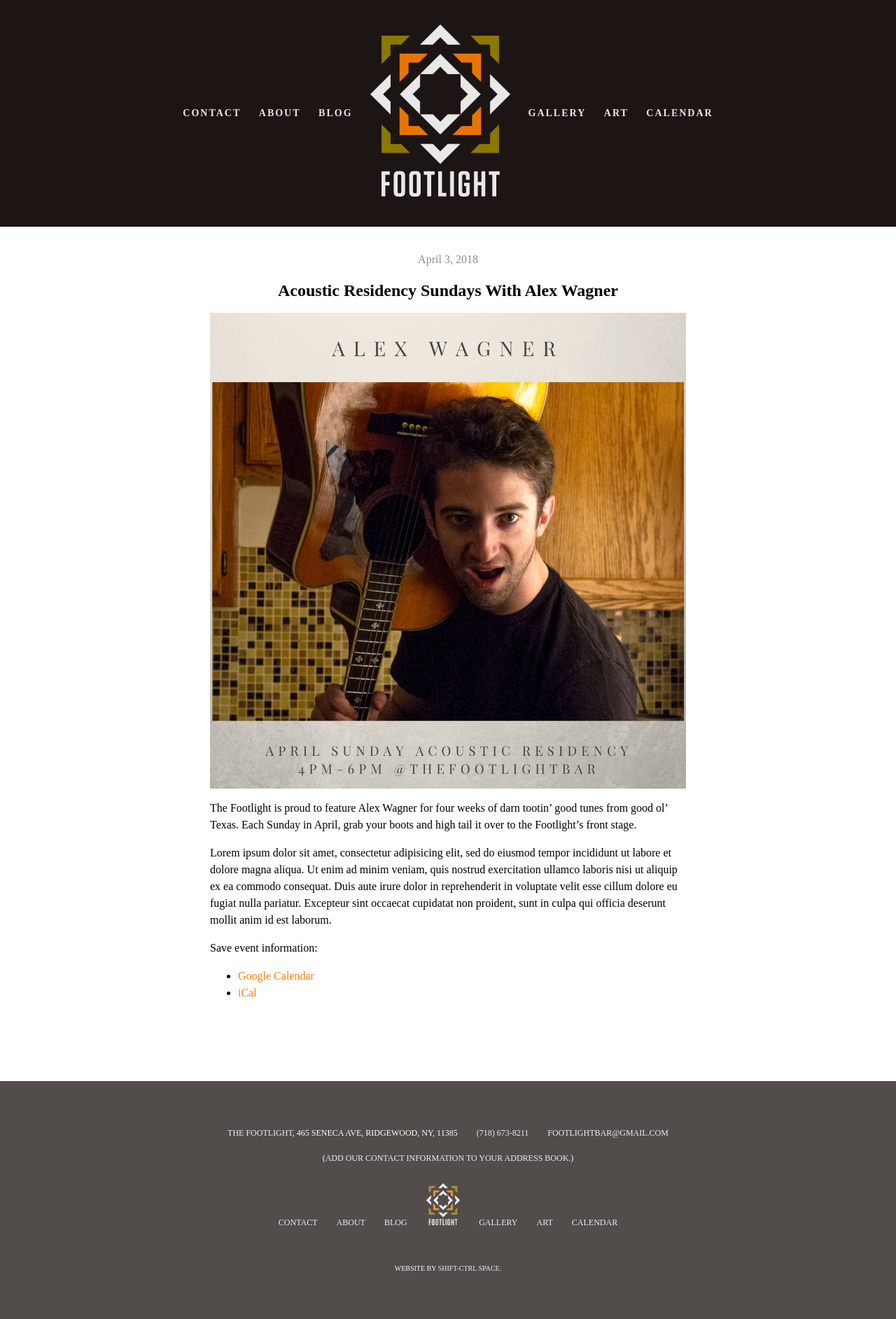
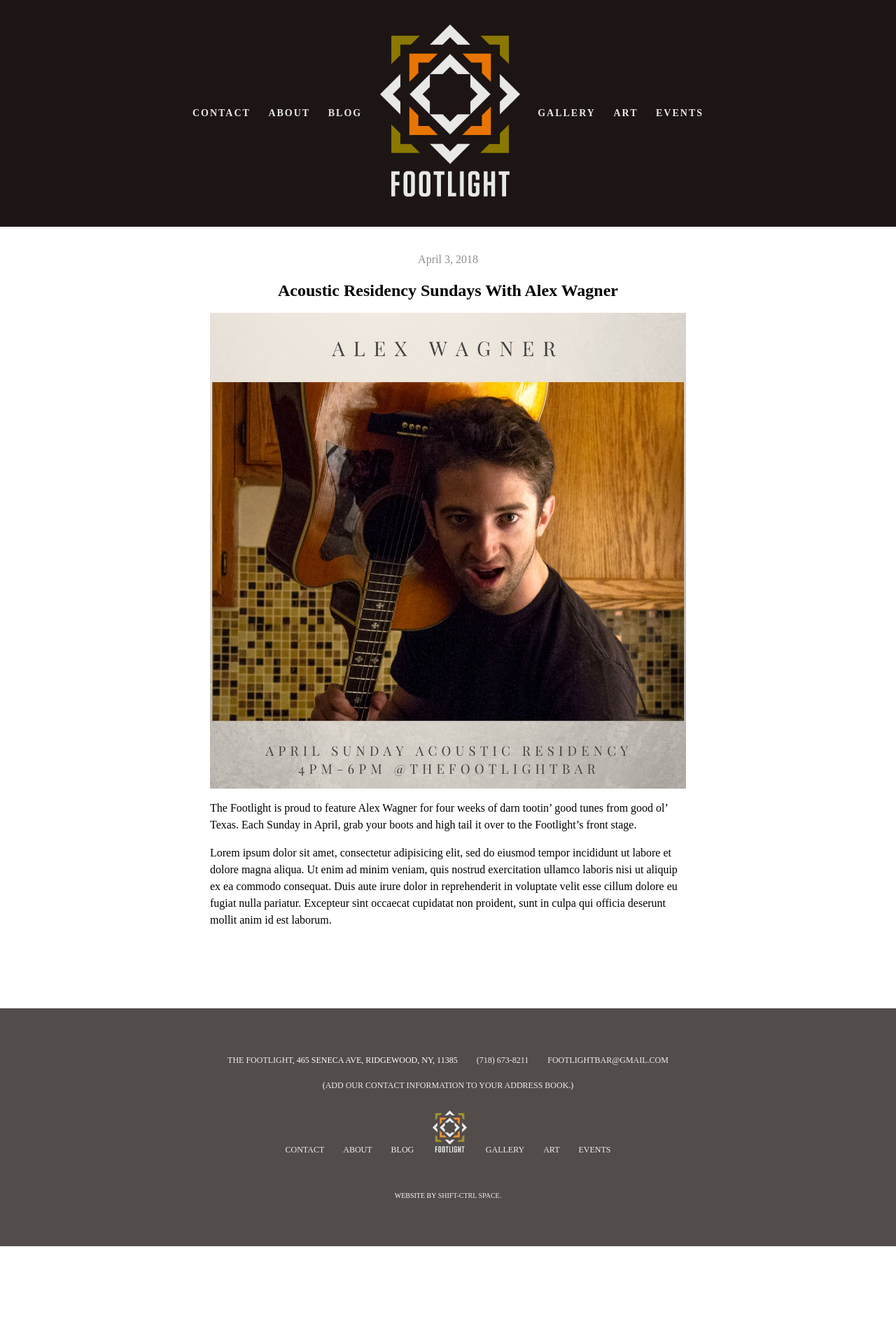
Before and after one commit to elryrie/thefootlightbar.github.io, a Jekyll site: the page built from _posts/2018-04-03-acoustic-residency-sundays-with-alex-wagner.md, in a window 1280 px wide. Shown: the whole page at 70% size. Built offline with Jekyll 4.4.1, drawn with Linux system fonts in a browser that asks for light colours; some web fonts are replaced; after the commit the page ends 1781 px from its top, so only the background shows below that.

Commit message:
New approach to the "calendar," it's really just the "events."

```diff
--- a/_config.yml
+++ b/_config.yml
@@ -34,7 +34,7 @@
     values:
       layout: "post"
   - scope:
-      path: "calendars/*.ics"
+      path: "events/*.ics"
     values:
       layout: "iCalendar"
 
--- a/_data/calendars/back-stage.csv
+++ /dev/null
@@ -1,2 +0,0 @@
-Summary,Start_Date,Start_Time,End_Date,End_Time,Recurrence,Recurrence_Count,Location,Description,Image,Status,URL,Categories
-Whose Mike is it Anyway?,2018-04-02,21:00:00,2018-04-02,23:00:00,WEEKLY,,,A wild night hosted by Tim Shea!,,CONFIRMED,,
--- a/_data/calendars/front-stage.csv
+++ /dev/null
@@ -1,5 +0,0 @@
-Summary,Start_Date,Start_Time,End_Date,End_Time,Recurrence,Recurrence_Interval,Recurrence_Count,Location,Description,Image,Status,URL,Categories
-One-off Concert,2018-04-21,20:00:00,2018-04-21,23:00:00,,,,,This band rocks!,https://example.com/image.jpg,,https://thefootlightbar.nyc/events/example-event/,"Concert,Rock Music"
-Karaoke,2018-04-23,22:00:00,2018-04-24,02:00:00,WEEKLY,,,,Karaoke is the best part of the night.,,,,
-Acoustic Residency Sundays with Alex Wagner,2018-04-01,16:00:00,2018-04-01,18:00:00,WEEKLY,,5,,Alex Wagner performs guitar!,https://static1.squarespace.com/static/5557afb5e4b00de931f0204b/t/5ac3e7ad88251b3d00f43558/1522788281919/isaac+mcclung+%281%29+%281%29.jpg?format=2500w,CONFIRMED,https://example.com/,Acoustic Residency
-Pot Luck Mondays by Local Roots,2018-04-02,19:00:00,2018-04-02,21:00:00,WEEKLY,2,,,,,,,
--- /dev/null
+++ b/_data/events.csv
@@ -0,0 +1,6 @@
+Calendar,Summary,Start_Date,Start_Time,End_Date,End_Time,Recurrence,Recurrence_Interval,Recurrence_Count,Location,Description,Image,Status,URL,Categories
+Back Stage,One-off Concert,2018-04-21,20:00:00,2018-04-21,23:00:00,,,,,This band rocks!,https://example.com/image.jpg,,https://thefootlightbar.nyc/events/example-event/,"Concert,Rock Music"
+Front Stage,Karaoke,2018-04-23,22:00:00,2018-04-24,02:00:00,WEEKLY,,,,Karaoke is the best part of the night.,,,,
+Front Stage,Acoustic Residency Sundays with Alex Wagner,2018-04-01,16:00:00,2018-04-01,18:00:00,WEEKLY,,5,,Alex Wagner performs guitar!,https://static1.squarespace.com/static/5557afb5e4b00de931f0204b/t/5ac3e7ad88251b3d00f43558/1522788281919/isaac+mcclung+%281%29+%281%29.jpg?format=2500w,CONFIRMED,https://example.com/,Acoustic Residency
+Front Stage,Pot Luck Mondays by Local Roots,2018-04-02,19:00:00,2018-04-02,21:00:00,WEEKLY,2,,,,,,,
+Back Stage,Whose Mike is it Anyway?,2018-04-02,21:00:00,2018-04-02,23:00:00,WEEKLY,,,,A wild night hosted by Tim Shea!,,CONFIRMED,,
--- a/_data/nav_menus.yml
+++ b/_data/nav_menus.yml
@@ -20,5 +20,5 @@
     url: /art/
     text: Art
   -
-    url: /calendars/
-    text: Calendar
+    url: /events/
+    text: Events
--- a/_includes/h-entry.html
+++ b/_includes/h-entry.html
@@ -1,28 +1,37 @@
-<article id="post-{{ include.entry.id | slugify }}" class="h-entry hentry">
+{% if include.entry %}
+    {% assign entry = include.entry %}
+{% else %}
+    {% assign entry = page %}
+{% endif %}
+<article id="post-{{ entry.id | slugify }}" class="h-entry hentry">
     <header>
-        <time class="dt-published published" datetime="{{ include.entry.date | date_to_xmlschema }}">{{ include.entry.date | date: site.iCalendar.date_format }}</time>
+        <time class="dt-published published" datetime="{{ entry.date | date_to_xmlschema }}">{{ entry.date | date: site.iCalendar.date_format }}</time>
         <h1 class="p-name entry-title">
-            <a href="{{ include.entry.url }}" class="u-url">{{ include.entry.title }}</a>
+            <a href="{{ entry.url }}" class="u-url">{{ entry.title }}</a>
         </h1>
-        {% if include.entry.author %}<p class="ByLine">
-            By <span class="p-author">{{ include.entry.author }}</span>
+        {% if entry.author %}<p class="ByLine">
+            By <span class="p-author">{{ entry.author }}</span>
         </p>{% endif %}
     </header>
 
-    {% if include.entry.image_url %}
-    <img src="{{ include.entry.image_url | relative_url }}" alt="{{ include.entry.image_alt }}" class="u-featured" />
+    {% if entry.image_url %}
+    <img src="{{ entry.image_url | relative_url }}" alt="{{ entry.image_alt }}" class="u-featured" />
     {% endif %}
 
     <div class="e-content entry-content">
-        {% if include.excerpt_only %}{{ include.entry.excerpt }}{% else %}{{ content }}{% endif %}
+        {% if include.excerpt_only %}{{ entry.excerpt }}{% else %}{{ content }}{% endif %}
     </div>
 
     <footer>
-        {% if include.excerpt_only and include.entry.excerpt != include.entry.content %}
-        <p class="ReadMore"><a href="{{ include.entry.url | relative_url }}">Read on&hellip;</a>.</p>
+        {% if include.excerpt_only and entry.excerpt != entry.content %}
+        <p class="ReadMore"><a href="{{ entry.url | relative_url }}">Read on&hellip;</a>.</p>
         {% endif %}
         {% unless include.excerpt_only %}
-            {% include h-events.html %}
+            {% assign event = site.data.events | where: "Summary", include.entry.event_summary | first %}
+            {% if event %}
+                {% include h-event.html event=event %}
+                {% include h-events-download-links.html %}
+            {% endif %}
         {% endunless %}
     </footer>
 </article>
--- a/_includes/h-event.html
+++ b/_includes/h-event.html
@@ -25,7 +25,7 @@
 {% else %}
     {% assign recurrence_count = event.Recurrence_Count | default: 1 | plus: 0 %}
 {% endif %}
-<ol id="h-events" class="recurrence-{{ recur_class }}">
+<ol class="h-events recurrence-{{ recur_class }}">
 {% for i in (1..recurrence_count) %}
 {% assign x = i | minus: 1 %}
 {% if i == 1 %}
@@ -36,7 +36,19 @@
 {% assign start_date_unixtime = event.Start_Date | date: "%s" | plus: seconds_offset %}
 {% assign end_date_unixtime = event.End_Date | date: "%s" | plus: seconds_offset %}
     <li class="h-event vevent">
+        {% if event.Recurrence %}
+        <p class="event-recurrence">
+            {{ recur_class | capitalize }} on
+            {% case recur_class %}
+                {% when "weekly" %}
+                    {{ start_date_unixtime | date: "%A" }}s
+            {% endcase %}
+        </p>
+        {% endif %}
         <ul>
+            {% if event.Image %}
+            <li class="event-image"><img src="{{ event.Image }}" alt="" /></li>
+            {% endif %}
             <li class="p-summary summary p-name">
                 {{ event.Summary }}
             </li>
@@ -51,16 +63,16 @@
                     {% if location[5] %}<span class="p-country country">{{ location[5] | strip }}</span>{% endif %}
                 </span>
             </li>
-            <li>
-                Starts at <abbr class="dt-start dtstart" title="{{ start_date_unixtime | date: "%Y%m%d" }}T{{ event.Start_Time | date: "%H%M%S" }}">{{ start_date_unixtime | date: site.iCalendar.date_format }} {{ event.Start_Time | date: site.iCalendar.time_format }}</abbr>
+            <li class="event-start">
+                Starts at <abbr class="dt-start dtstart" title="{{ start_date_unixtime | date: "%Y%m%d" }}T{{ event.Start_Time | date: "%H%M%S" }}"><span class="event-start-date">{{ start_date_unixtime | date: site.iCalendar.date_format }}</span> <span class="event-start-time">{{ event.Start_Time | date: site.iCalendar.time_format }}</span></abbr>
             </li>
-            <li>
-                Ends at <abbr class="dt-end dtend" title="{{ end_date_unixtime | date: "%Y%m%d" }}T{{ event.End_Time | date: "%H%M%S" }}">{{ end_date_unixtime | date: site.iCalendar.date_format }} {{ event.End_Time | date: site.iCalendar.time_format }}</abbr>
+            <li class="event-end">
+                Ends at <abbr class="dt-end dtend" title="{{ end_date_unixtime | date: "%Y%m%d" }}T{{ event.End_Time | date: "%H%M%S" }}"><span class="event-end-date">{{ end_date_unixtime | date: site.iCalendar.date_format }}</span> <span class="event-end-time">{{ event.End_Time | date: site.iCalendar.time_format }}</span></abbr>
             </li>
             {% if event.URL %}<li>
                 <a href="{{ event.URL }}" class="u-url url">More information.</a>
             </li>{% endif %}
-            {% if event.Status %}<li>
+            {% if event.Status %}<li class="event-status">
                 Status: <span class="status">{{ event.Status | upcase }}</span>
             </li>{% endif %}
             <li class="p-description description">
--- a/_includes/h-events.html
+++ /dev/null
@@ -1,15 +0,0 @@
-{% for calendar in site.data.calendars %}
-    {% for event in calendar[1] %}
-        {% assign event_slug = event.Summary | slugify %}
-        {% if event_slug == include.entry.slug %}
-            {% include h-event.html event=event %}
-            <div class="download-h-events">
-                <p>Save event information:</p>
-                <ul>
-                    <li><a href="{% include google-calendar-url.html event=event %}" title="Add this event to your Google Calendar.">Google Calendar</a></li>
-                    <li><a href="http://h2vx.com/ics/{{ include.entry.url | absolute_url | cgi_escape }}" title="Download this event as an iCalendar file.">iCal</a></li>
-                </ul>
-            </div>
-        {% endif %}
-    {% endfor %}
-{% endfor %}
--- a/static/css/main.css
+++ b/static/css/main.css
@@ -23,8 +23,9 @@
 #gallery,
 .posts-wrapper,
 .Pagination,
-#h-events,
-#h-events ul {
+#events-wrapper,
+.h-events,
+.h-events ul {
     list-style: none;
     margin: 0 auto;
     padding: 0;
@@ -232,7 +233,8 @@
     display: block;
     margin: 0 auto;
 }
-#h-events {
+.h-entry .h-events,
+.h-events > li:not(:first-child) {
     display: none;
 }
 
@@ -247,6 +249,25 @@
 }
 #featured-posts h1 {
     text-align: center;
+}
+
+#events-wrapper {
+    display: flex;
+    flex-wrap: wrap;
+}
+#events-wrapper li {
+    flex: 1 1 33%;
+}
+#events-wrapper .p-location,
+#events-wrapper .h-events:not(.recurrence-none) .event-start-date,
+#events-wrapper .h-events:not(.recurrence-none) .event-end-date,
+#events-wrapper .event-status  {
+    display: none;
+}
+#events-wrapper .event-image {
+    float: left;
+    width: 25%;
+    margin: 0 5px 5px 0;
 }
 
 /**
```
Also changed, not shown: _includes/h-events-download-links.html (added, +11 -0 lines), events/index.html (added, +11 -0 lines), _data/README.md (renamed from _data/calendars/README.md), 10 other files.
